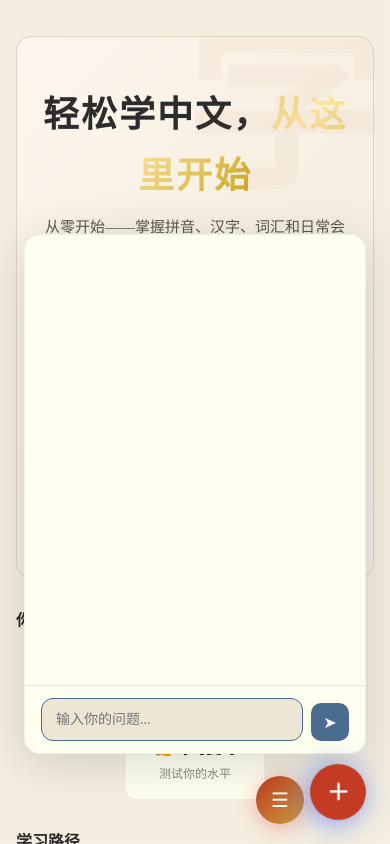
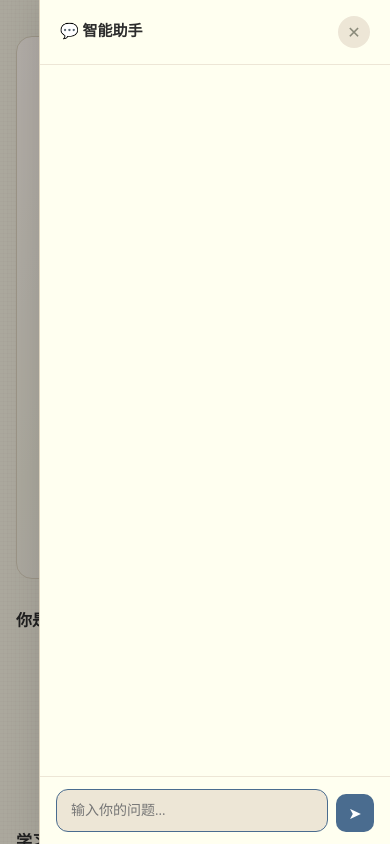
Before and after one commit to zhaoge-99/zhihuisilu, a plain HTML site: page chinese-learning.html in a window 390 px wide. Both pictures are taken after a click on the button "AI 助手". Shown: the top 844 px of the page. Drawn offline with Linux system fonts and the light colour scheme; a web font is replaced by a local one.

Commit message:
feat: replace floating AI button with dedicated right sidebar chat panel
- Remove floating AI button and center popup panel
- Add chat sidebar sliding in from the right edge
- Toggle tab on right edge of screen (hidden when sidebar is open)
- Dark overlay behind sidebar when open
- Clean header with close button inside sidebar

Co-Authored-By: Claude Opus 4.7 <noreply@anthropic.com>

```diff
--- a/chinese-learning.html
+++ b/chinese-learning.html
@@ -352,14 +352,19 @@
   </div>
 </div>
 
-<button class="ai-toggle" id="aiToggle" onclick="toggleChat()" title="AI 助手" data-i18n="[title]chat.toggle">💬</button>
-<div class="chat-panel" id="chatPanel">
+<div class="chat-overlay" id="chatOverlay" onclick="toggleChat()"></div>
+<aside class="chat-sidebar" id="chatSidebar">
+  <div class="chat-sidebar-header">
+    <span>💬 智能助手</span>
+    <button onclick="toggleChat()">✕</button>
+  </div>
   <div class="chat-messages" id="chatMessages"></div>
   <div class="chat-input-area">
     <textarea id="chatInput" rows="1" placeholder="输入你的问题..." onkeydown="if(event.key==='Enter'&&!event.shiftKey){event.preventDefault();sendChatMessage()}"></textarea>
     <button class="chat-send-btn" id="chatSendBtn" onclick="sendChatMessage()">➤</button>
   </div>
-</div>
+</aside>
+<button class="chat-sidebar-toggle" id="chatToggleBtn" onclick="toggleChat()" title="AI 助手">💬</button>
 
 </main>
 
--- a/style.css
+++ b/style.css
@@ -504,44 +504,44 @@ a:hover{text-decoration:underline}
 .lang-option{padding:4px 10px;border-radius:4px;border:none;cursor:pointer;font-size:11px;font-weight:600;font-family:var(--font-body);background:transparent;color:var(--text3);transition:all .2s}
 .lang-option:hover{color:var(--text);background:var(--surface2)}
 .lang-option.active{background:var(--primary);color:var(--surface);font-family:var(--font-title)}
-/* AI button pulse */
-@keyframes aiPulse{0%{box-shadow:0 4px 20px rgba(74,108,247,.4)}50%{box-shadow:0 4px 30px rgba(74,108,247,.7)}100%{box-shadow:0 4px 20px rgba(74,108,247,.4)}}
-
-/* ===== AI CHAT PANEL ===== */
-.ai-toggle{
-  position:fixed;bottom:24px;right:24px;z-index:900;
-  width:56px;height:56px;border-radius:50%;
+/* ===== CHAT SIDEBAR (right) ===== */
+.chat-overlay{
+  position:fixed;inset:0;z-index:899;background:rgba(0,0,0,.3);
+  display:none;
+}
+.chat-overlay.open{display:block}
+.chat-sidebar-toggle{
+  position:fixed;top:50%;right:0;z-index:901;transform:translateY(-50%);
+  width:40px;height:80px;border-radius:10px 0 0 10px;
   background:linear-gradient(135deg,var(--secondary),var(--accent));
-  color:#fff;border:none;font-size:24px;cursor:pointer;
-  box-shadow:0 4px 20px rgba(74,108,247,.4);
+  color:#fff;border:none;font-size:18px;cursor:pointer;
+  box-shadow:-2px 2px 12px rgba(0,0,0,.15);
   transition:all .3s;display:flex;align-items:center;justify-content:center;
-  animation:aiPulse 2.5s ease infinite;
+  writing-mode:vertical-rl;letter-spacing:2px;
 }
-.ai-toggle:hover{transform:scale(1.08);box-shadow:0 6px 30px rgba(74,108,247,.5)}
-.ai-toggle.open{transform:rotate(45deg);background:var(--primary)}
-.chat-panel{
-  position:fixed;bottom:90px;left:0;right:0;margin:0 auto;z-index:899;
-  width:480px;max-width:calc(100vw - 48px);height:520px;max-height:calc(100vh - 160px);
-  background:var(--surface);border-radius:16px;
-  box-shadow:0 8px 50px rgba(0,0,0,.15);border:1px solid rgba(0,0,0,.06);
-  display:none;flex-direction:column;overflow:hidden;
-  animation:chatSlideIn .3s ease;
+.chat-sidebar-toggle:hover{width:44px;box-shadow:-4px 2px 20px rgba(74,108,247,.4)}
+.chat-sidebar-toggle.hidden{display:none}
+.chat-sidebar{
+  position:fixed;top:0;right:-400px;z-index:900;
+  width:400px;max-width:90vw;height:100vh;
+  background:var(--surface);border-left:1px solid var(--surface3);
+  display:flex;flex-direction:column;
+  transition:right .3s cubic-bezier(.4,0,.2,1);
+  box-shadow:-4px 0 30px rgba(0,0,0,.1);
 }
-.chat-panel.open{display:flex}
-@keyframes chatSlideIn{from{opacity:0;transform:translateY(16px) scale(.96)}to{opacity:1;transform:translateY(0) scale(1)}}
-.chat-header{
-  padding:16px 18px;border-bottom:1px solid var(--surface2);
-  display:flex;align-items:center;gap:10px;
+.chat-sidebar.open{right:0}
+.chat-sidebar-header{
+  padding:16px 20px;border-bottom:1px solid var(--surface2);
+  display:flex;align-items:center;justify-content:space-between;
+  font-size:15px;font-weight:700;flex-shrink:0;
 }
-.chat-header .ch-icon{width:32px;height:32px;border-radius:8px;background:linear-gradient(135deg,var(--secondary),var(--accent));display:flex;align-items:center;justify-content:center;font-size:16px;color:#fff}
-.chat-header .ch-info{flex:1}
-.chat-header .ch-title{font-size:14px;font-weight:700}
-.chat-header .ch-status{font-size:11px;color:var(--success);display:flex;align-items:center;gap:4px}
-.chat-header .ch-status::before{content:'';width:6px;height:6px;border-radius:50%;background:var(--success);display:inline-block}
-.chat-close{width:28px;height:28px;border-radius:50%;border:none;background:var(--surface2);cursor:pointer;font-size:14px;display:flex;align-items:center;justify-content:center;color:var(--text3);transition:all .2s}
-.chat-close:hover{background:var(--surface3);color:var(--text)}
-.chat-clear{width:28px;height:28px;border-radius:50%;border:none;background:var(--surface2);cursor:pointer;font-size:12px;display:flex;align-items:center;justify-content:center;color:var(--text3);transition:all .2s;margin-right:4px}
-.chat-clear:hover{background:rgba(233,78,78,.15);color:var(--primary)}
+.chat-sidebar-header button{
+  width:32px;height:32px;border-radius:50%;border:none;
+  background:var(--surface2);cursor:pointer;font-size:16px;
+  display:flex;align-items:center;justify-content:center;
+  color:var(--text3);transition:all .2s;
+}
+.chat-sidebar-header button:hover{background:var(--surface3);color:var(--text)}
 .chat-messages{
   flex:1;overflow-y:auto;overflow-x:hidden;padding:16px;display:flex;flex-direction:column;gap:10px;
 }
@@ -559,25 +559,10 @@ a:hover{text-decoration:underline}
   border-bottom-left-radius:4px;
 }
 .chat-msg .msg-typing::after{content:'▊';animation:blink 1s steps(2) infinite;color:var(--secondary)}
-
-/* Typing dots animation */
-.dot-pulse{display:inline-flex;gap:3px;align-items:center}
-.dot-pulse::before,.dot-pulse::after{content:'';width:5px;height:5px;border-radius:50%;background:var(--secondary);animation:pulse 1.2s infinite}
-.dot-pulse::before{animation-delay:0s}
-.dot-pulse{animation-delay:.2s}
-.dot-pulse::after{animation-delay:.4s}
-@keyframes pulse{0%,60%,100%{opacity:.3;transform:scale(.8)}30%{opacity:1;transform:scale(1.2)}}
-
-/* Follow-up suggestion buttons after AI reply */
-.chat-followups{display:flex;flex-wrap:wrap;gap:4px;margin-top:6px;margin-bottom:2px;padding-left:36px}
-.chat-followups button{padding:4px 10px;border-radius:14px;border:1px solid var(--surface3);background:var(--surface);cursor:pointer;font-size:11px;color:var(--text2);transition:all .2s;font-family:inherit;white-space:nowrap}
-.chat-followups button:hover{background:var(--secondary);color:#fff;border-color:var(--secondary)}
 @keyframes blink{0%{opacity:1}50%{opacity:0}}
-.chat-msg .msg-sender{font-size:11px;font-weight:600;margin-bottom:2px;color:var(--text3)}
-.chat-msg.user .msg-sender{color:rgba(255,255,255,.7)}
 .chat-input-area{
   padding:12px 16px;border-top:1px solid var(--surface2);
-  display:flex;gap:8px;align-items:flex-end;
+  display:flex;gap:8px;align-items:flex-end;flex-shrink:0;
 }
 .chat-input-area textarea{
   flex:1;border:1px solid var(--surface3);border-radius:12px;
@@ -595,14 +580,3 @@ a:hover{text-decoration:underline}
 .chat-send-btn:hover{background:var(--primary)}
 .chat-send-btn:disabled{opacity:.4;cursor:default}
 .chat-msg.error{background:rgba(233,78,78,.08);color:var(--primary);align-self:center;font-size:13px;max-width:90%}
-.chat-welcome{text-align:center;padding:20px 16px;color:var(--text3);font-size:13px;flex:1;display:flex;flex-direction:column;align-items:center;justify-content:center;gap:10px}
-.chat-welcome .cw-icon{font-size:40px}
-.chat-welcome .cw-title{font-size:16px;font-weight:600;color:var(--text)}
-.chat-welcome .cw-tips{font-size:12px;color:var(--text3);max-width:260px;line-height:1.6}
-.chat-welcome .cw-suggestions{display:flex;flex-wrap:wrap;gap:6px;justify-content:center;margin-top:4px}
-.chat-welcome .cw-suggestions button{
-  padding:6px 12px;border-radius:20px;border:1px solid var(--surface3);
-  background:var(--surface);cursor:pointer;font-size:12px;color:var(--text2);
-  transition:all .2s;font-family:inherit;
-}
-.chat-welcome .cw-suggestions button:hover{background:var(--secondary);color:#fff;border-color:var(--secondary)}
```
Also changed, not shown: app.js.
